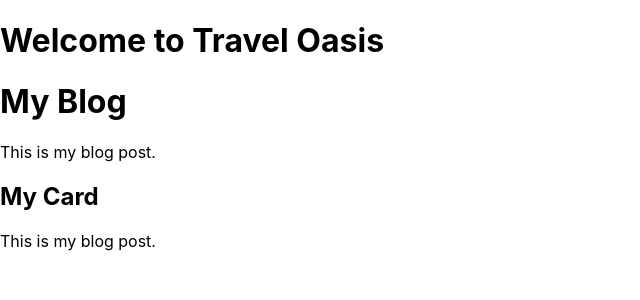
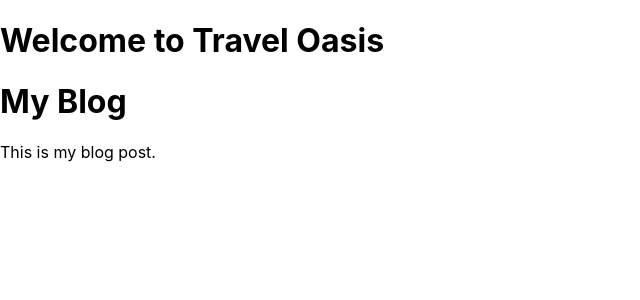
Before and after one commit to Sabdul96/project, a React (Create React App) app in the folder project/: page / in a window 1280 px wide. Shown: the top 300 px of the page, without its empty margins (0-640 px from the left). Built offline with nearby package versions, Linux system fonts and the light colour scheme.

Commit message:
deleting card.js file, seems uncessary to have it

```diff
--- a/project/src/Blog.js
+++ b/project/src/Blog.js
@@ -1,5 +1,5 @@
 import React, { useState } from "react";
-import Card from "./Card";
+
 
 const Blog = () => {
   const [title, setTitle] = useState("My Blog");
@@ -9,7 +9,6 @@ const Blog = () => {
     <div>
       <h1>{title}</h1>
       <p>{content}</p>
-      <Card title="My Card" content="This is my blog post."/>
       {/* <button onClick={() => setTitle("New Title")}>Change Title</button>
       <button onClick={() => setContent("New Content")}>Change Content</button> */}
     </div>
--- a/project/src/Card.js
+++ /dev/null
@@ -1,14 +0,0 @@
-import React from "react";
-
-
-const Card = ({ title, content, image }) => {
-  return (
-    <div className="card">
-      {/* <img src={image} alt="Card image" /> */}
-      <h2>{title}</h2>
-      <p>{content}</p>
-    </div>
-  );
-};
-
-export default Card;
```
